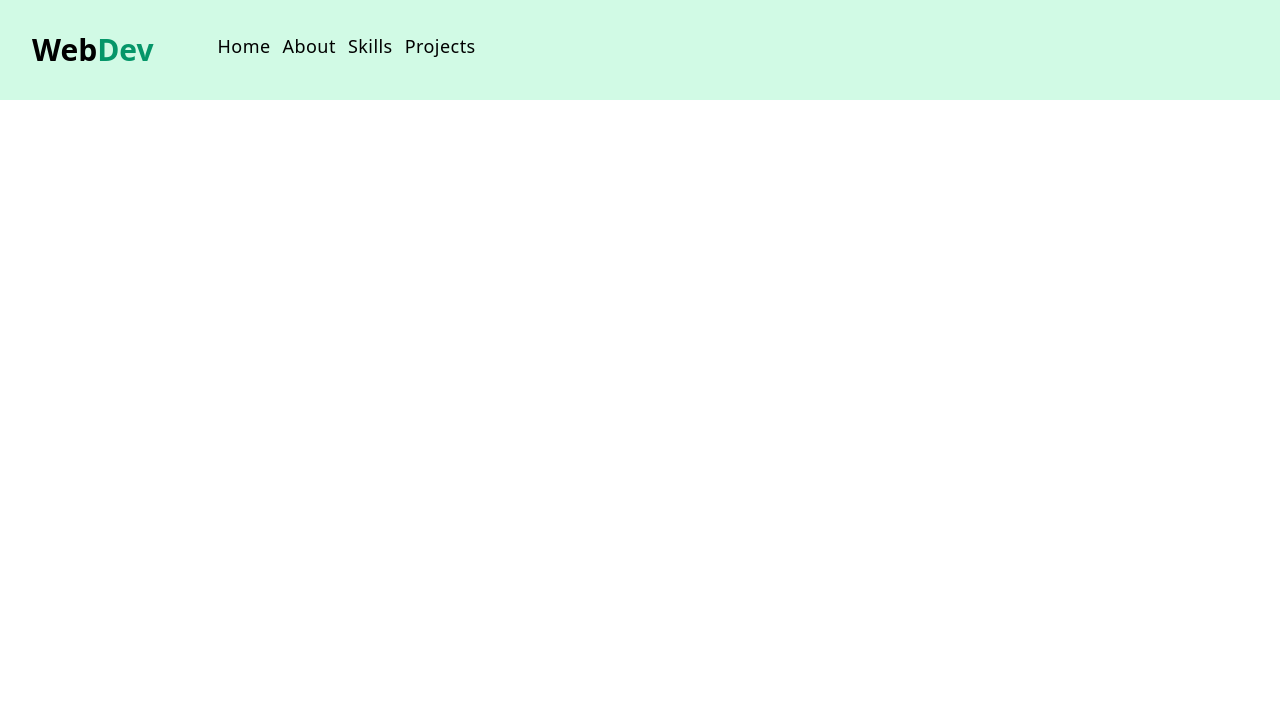
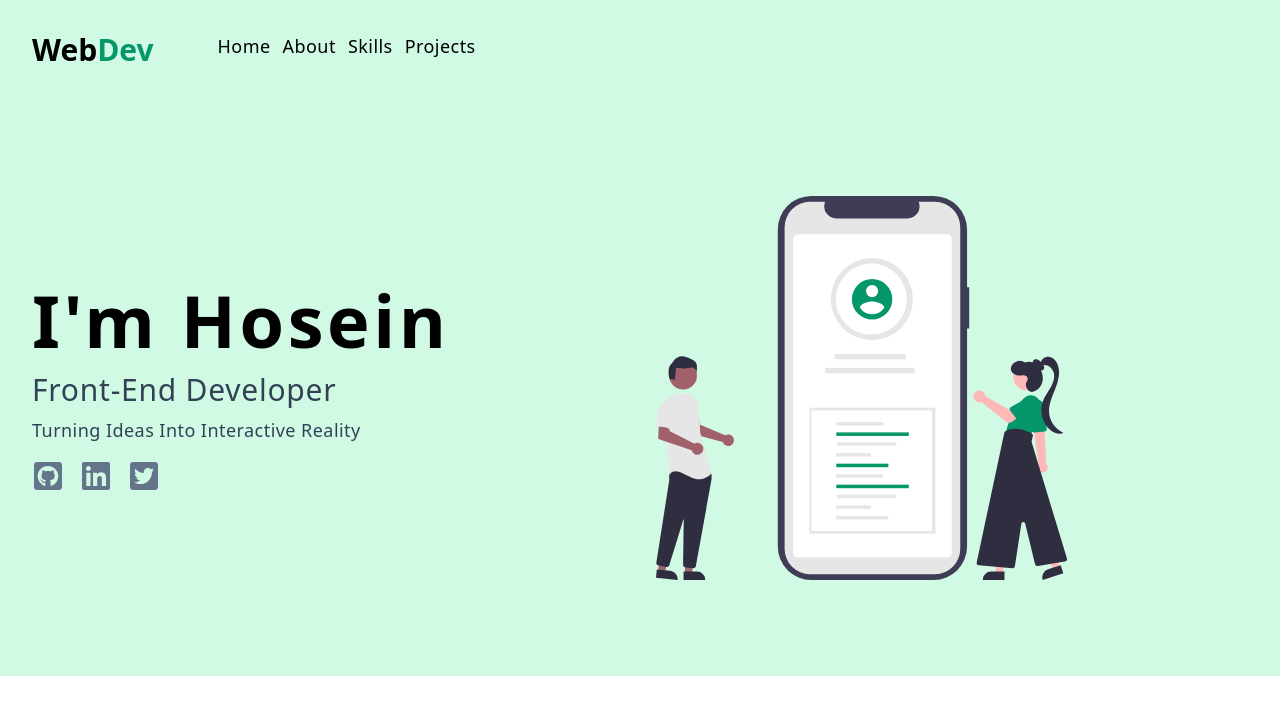
Before and after one commit to r8now/portfolio, a React (Vite) app: page / in a window 1280 px wide. Shown: the top 714 px of the page. Built offline with nearby package versions, Linux system fonts and the light colour scheme.

Commit message:
hero component added

```diff
--- a/src/App.jsx
+++ b/src/App.jsx
@@ -1,3 +1,4 @@
+import Hero from "./components/Hero";
 import Navbar from "./components/Navbar"
 
 
@@ -5,6 +6,7 @@
   return (
     <>
       <Navbar />
+      <Hero/>
     </>
   );
 }
--- /dev/null
+++ b/src/components/Hero.jsx
@@ -0,0 +1,35 @@
+import heroImg from "../assets/hero.svg";
+import { FaGithubSquare, FaLinkedin, FaTwitterSquare } from "react-icons/fa";
+const Hero = () => {
+  return (
+    <section className="bg-emerald-100 py-24  ">
+      <div className=" mx-auto max-w-7xl  px-8  grid  md:grid-cols-2 items-center gap-8">
+        <article>
+          <h1 className="text-7xl font-bold tracking-wider">I&apos;m Hosein</h1>
+          <p className="mt-4 text-3xl text-slate-700 capitalize tracking-wide">
+            Front-end developer
+          </p>
+          <p className="mt-2 text-lg text-slate-700 capitalize tracking-wide">
+            turning ideas into interactive reality
+          </p>
+          <div className="flex gap-x-4 mt-4">
+            <a href="https://github.com/r8now">
+              <FaGithubSquare className="h-8 w-8 text-slate-500 hover:text-black duration-300" />
+            </a>
+            <a href="https://www.linkedin.com/in/hosein-moustafa-4b8793184">
+              <FaLinkedin className="h-8 w-8 text-slate-500 hover:text-black duration-300" />
+            </a>
+            <a href="#">
+              <FaTwitterSquare className="h-8 w-8 text-slate-500 hover:text-black duration-300" />
+            </a>
+          </div>
+        </article>
+
+        <article className="hidden md:block ">
+          <img src={heroImg} className="h-80 lg:h-96" />
+        </article>
+      </div>
+    </section>
+  );
+};
+export default Hero;
```
